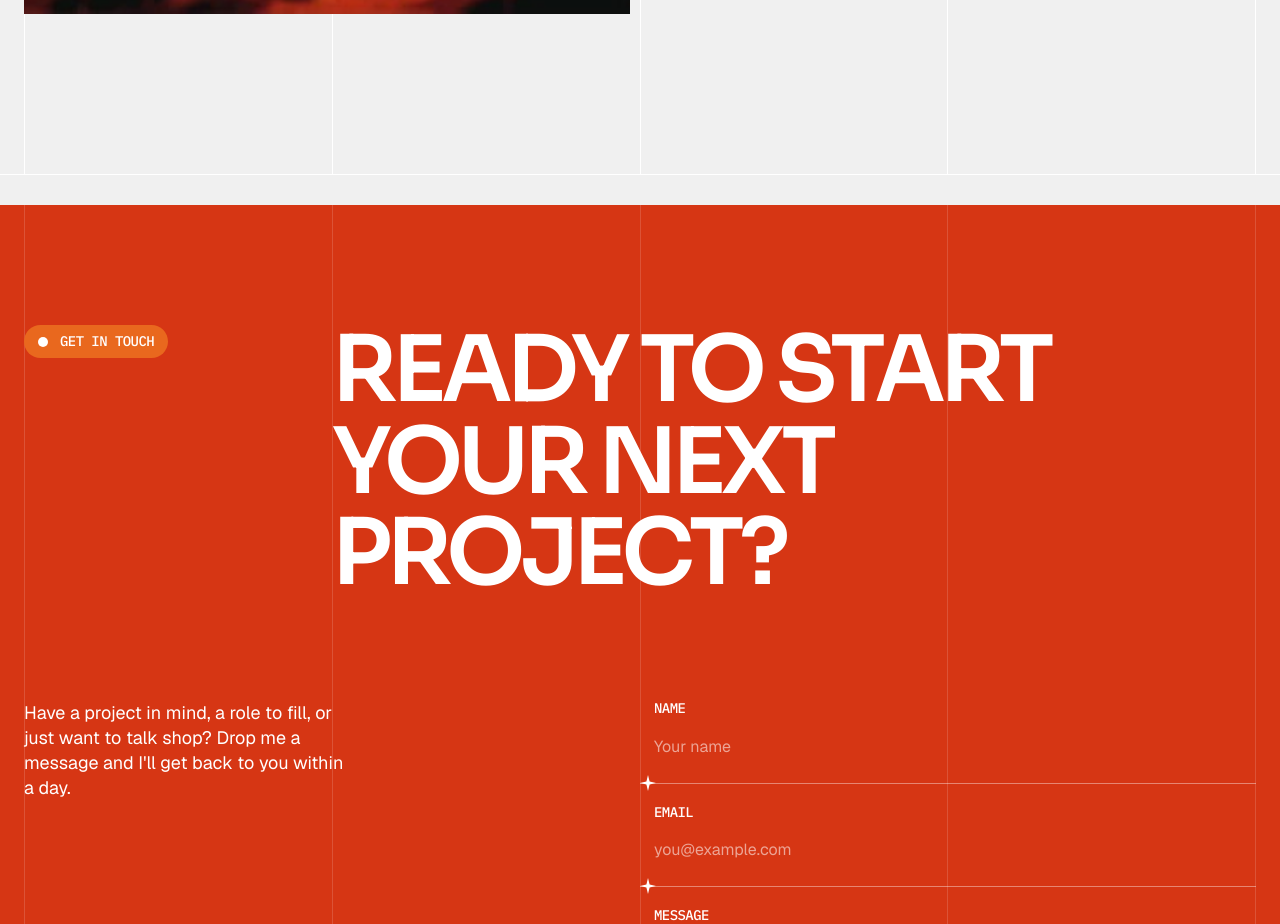
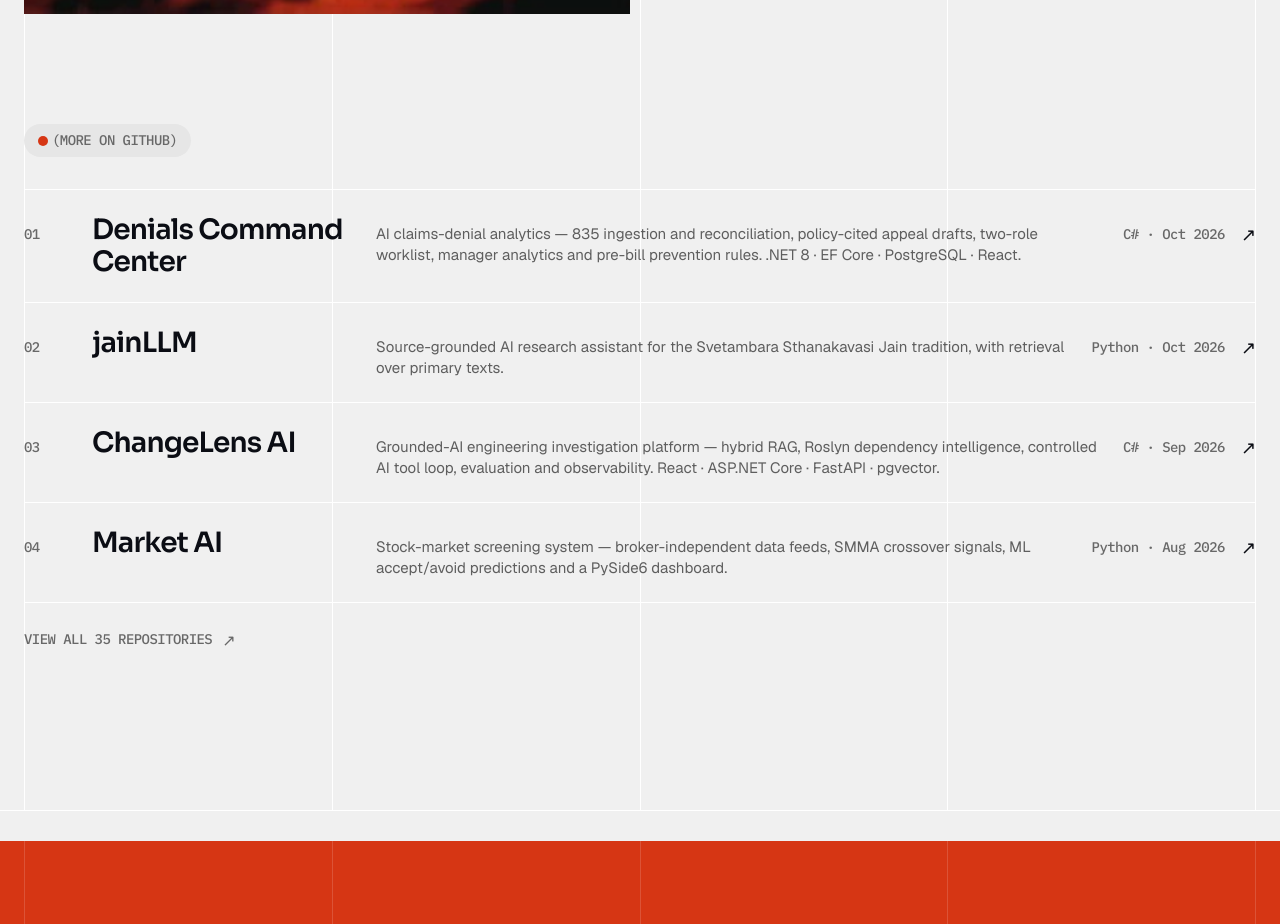
Before and after one commit to Priyanshu-47/portfolio, a React (Vite) app: page /projects in a window 1280 px wide. Shown: the part 2040-2964 px from the top of the page. Built offline with nearby package versions, Linux system fonts and the light colour scheme.

Commit message:
Sync portfolio with GitHub: 35 repos count, FastAPI skill, 'More on GitHub' recent-repos block

```diff
--- a/src/components/Stats.tsx
+++ b/src/components/Stats.tsx
@@ -4,7 +4,7 @@ import { Reveal } from "./Reveal";
 const stats = [
   { target: 2, prefix: "", suffix: "+", label: "Experience", description: "Full-stack engineering\nat Hexaware", icon: "▼" },
   { target: 5, prefix: "", suffix: "", label: "Projects Shipped", description: "SaaS, AI and\nfull-stack builds", icon: "✦" },
-  { target: 27, prefix: "", suffix: "", label: "Public Repos", description: "Daily DSA practice\nplus side projects", icon: "✳" },
+  { target: 35, prefix: "", suffix: "", label: "Public Repos", description: "Daily DSA practice\nplus side projects", icon: "✳" },
   { target: 5, prefix: "", suffix: "", label: "Certifications", description: "Anthropic, Microsoft\nand AWS", icon: "✚" },
 ];
 
--- a/src/data/resume.ts
+++ b/src/data/resume.ts
@@ -43,9 +43,9 @@ export const profile = {
     { value: '5+', label: 'AWS services used' },
     { value: '5', label: 'Certifications' },
   ],
-  /* Live values pulled from https://github.com/Priyanshu-47 (fetched 2026-08-08) */
+  /* Live values pulled from https://github.com/Priyanshu-47 (fetched 2026-10-14) */
   githubStats: {
-    repos: 27,
+    repos: 35,
     handle: 'github.com/Priyanshu-47',
     activity: 'Daily DSA practice on NeetCode',
   },
@@ -308,6 +308,7 @@ export const skillGroups: SkillGroup[] = [
       { label: 'React', icon: SiReact },
       { label: 'Next.js', icon: SiNextdotjs },
       { label: 'Entity Framework Core' },
+      { label: 'FastAPI' },
       { label: 'Redux', icon: SiRedux },
     ],
   },
--- a/src/pages/ProjectsPage.tsx
+++ b/src/pages/ProjectsPage.tsx
@@ -3,7 +3,7 @@ import type { CSSProperties } from "react";
 import { Reveal } from "../components/Reveal";
 import Contact from "../components/Contact";
 import Footer from "../components/Footer";
-import { projects } from "../data/resume";
+import { projects, profile } from "../data/resume";
 
 /* Riwa /projects — live-verified (rp-proj-top, rp-grid, DOM probes):
    page  : light #F0F0F0, h3956 — header y120 h290, grid y510 h1600
@@ -21,7 +21,13 @@ import { projects } from "../data/resume";
            uppercase #686868 | right "/ tag" mono #686868 lowercase) →
            full-bleed image 657/491 grayscale, hover scale 105.
    decor : barcode stack top-right (right 24, y128, 13 bars h4 gap3).
-   Content: user's 5 projects (title / tags[0] as category). */
+   more  : "More on GitHub" sub-block (pill chip + hairline rows) — recent
+           public repos beyond the featured five: index mono | Sora name
+           (hover orange) | Geist desc | mono lang · date | ↗, white 1px
+           rules per light-section line rule, then a mono "VIEW ALL N
+           REPOSITORIES" link to the GitHub repo list.
+   Content: user's 5 featured projects (title / tags[0] as category) +
+            recent GitHub repos (fetched 2026-10-14). */
 
 export function slugify(title: string) {
   return title
@@ -58,6 +64,40 @@ export const PLACEHOLDERS = [
 
 /* Barcode decoration — right-aligned stack, top-right of header */
 const BARCODE = [55, 30, 64, 22, 48, 70, 35, 60, 26, 52, 44, 68, 38];
+
+/* Recent public repos beyond the featured five — pulled from
+   github.com/Priyanshu-47 (fetched 2026-10-14), newest first. Each row
+   links out to the real repository. */
+const GITHUB_MORE = [
+  {
+    name: "Denials Command Center",
+    repo: "denials-command-center",
+    lang: "C#",
+    period: "Oct 2026",
+    desc: "AI claims-denial analytics — 835 ingestion and reconciliation, policy-cited appeal drafts, two-role worklist, manager analytics and pre-bill prevention rules. .NET 8 · EF Core · PostgreSQL · React.",
+  },
+  {
+    name: "jainLLM",
+    repo: "jainLLM",
+    lang: "Python",
+    period: "Oct 2026",
+    desc: "Source-grounded AI research assistant for the Svetambara Sthanakavasi Jain tradition, with retrieval over primary texts.",
+  },
+  {
+    name: "ChangeLens AI",
+    repo: "ChangeLens-AI",
+    lang: "C#",
+    period: "Sep 2026",
+    desc: "Grounded-AI engineering investigation platform — hybrid RAG, Roslyn dependency intelligence, controlled AI tool loop, evaluation and observability. React · ASP.NET Core · FastAPI · pgvector.",
+  },
+  {
+    name: "Market AI",
+    repo: "market-ai",
+    lang: "Python",
+    period: "Aug 2026",
+    desc: "Stock-market screening system — broker-independent data feeds, SMMA crossover signals, ML accept/avoid predictions and a PySide6 dashboard.",
+  },
+];
 
 export default function ProjectsPage() {
   return (
@@ -232,6 +272,100 @@ export default function ProjectsPage() {
               </Reveal>
             ))}
           </div>
+
+          {/* More on GitHub — recent repos beyond the featured five */}
+          <div style={{ marginTop: 110 }}>
+            <Reveal>
+              <div
+                className="inline-flex items-center"
+                style={{ background: "#E6E6E6", padding: "8px 14px", borderRadius: 100, gap: 12 }}
+              >
+                <span className="inline-flex items-center" style={{ gap: 4 }}>
+                  <span
+                    className="block"
+                    style={{ width: 10, height: 10, borderRadius: "100%", background: "rgb(214, 54, 20)" }}
+                  />
+                  <span style={monoLabel}>(More on GitHub)</span>
+                </span>
+              </div>
+            </Reveal>
+
+            <div style={{ marginTop: 32, borderTop: "1px solid #FFFFFF" }}>
+              {GITHUB_MORE.map((r, i) => (
+                <Reveal key={r.repo} delay={i * 0.06}>
+                  <a
+                    href={`https://github.com/Priyanshu-47/${r.repo}`}
+                    target="_blank"
+                    rel="noreferrer"
+                    className="group block"
+                    style={{ borderBottom: "1px solid #FFFFFF", padding: "24px 0" }}
+                  >
+                    <div
+                      className="grid grid-cols-1 md:grid-cols-[44px_minmax(180px,260px)_1fr_auto] items-baseline"
+                      style={{ gap: "10px 24px" }}
+                    >
+                      <span className="hidden md:block" style={monoLabel}>
+                        {String(i + 1).padStart(2, "0")}
+                      </span>
+                      <span
+                        className="text-[#0B0D14] group-hover:text-[#D63614] transition-colors duration-300"
+                        style={{
+                          fontFamily: '"Sora", sans-serif',
+                          fontWeight: 600,
+                          fontSize: "clamp(20px, 2.4vw, 28px)",
+                          lineHeight: 1.15,
+                          letterSpacing: "-0.03em",
+                        }}
+                      >
+                        {r.name}
+                      </span>
+                      <span
+                        style={{
+                          fontFamily: '"Geist", sans-serif',
+                          fontSize: 15,
+                          lineHeight: "21px",
+                          color: "#5E5E5E",
+                        }}
+                      >
+                        {r.desc}
+                      </span>
+                      <span className="flex items-center" style={{ gap: 16 }}>
+                        <span style={monoCat}>
+                          {r.lang} · {r.period}
+                        </span>
+                        <span
+                          aria-hidden="true"
+                          className="text-[#0B0D14] group-hover:text-[#D63614] group-hover:translate-x-1 transition-all duration-300"
+                          style={{ fontSize: 18, lineHeight: 1 }}
+                        >
+                          ↗
+                        </span>
+                      </span>
+                    </div>
+                  </a>
+                </Reveal>
+              ))}
+            </div>
+
+            <Reveal>
+              <a
+                href={`${profile.github}?tab=repositories`}
+                target="_blank"
+                rel="noreferrer"
+                className="group inline-flex items-center"
+                style={{ marginTop: 28, gap: 10 }}
+              >
+                <span style={monoLabel}>View all {profile.githubStats.repos} repositories</span>
+                <span
+                  aria-hidden="true"
+                  className="text-[#686868] group-hover:translate-x-1 transition-transform duration-300"
+                  style={{ fontSize: 16, lineHeight: 1 }}
+                >
+                  ↗
+                </span>
+              </a>
+            </Reveal>
+          </div>
         </div>
       </section>
 
```
Also changed, not shown: 1 other file (tests, documents, lock files or other folders).
